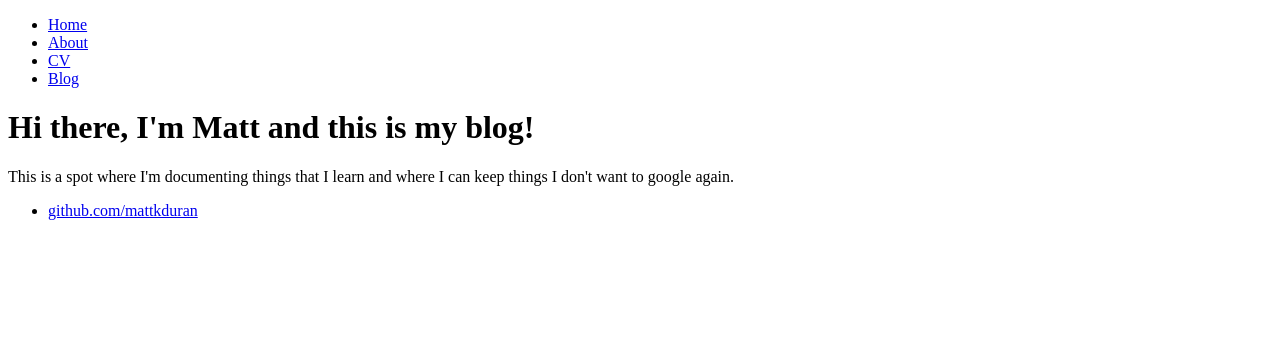
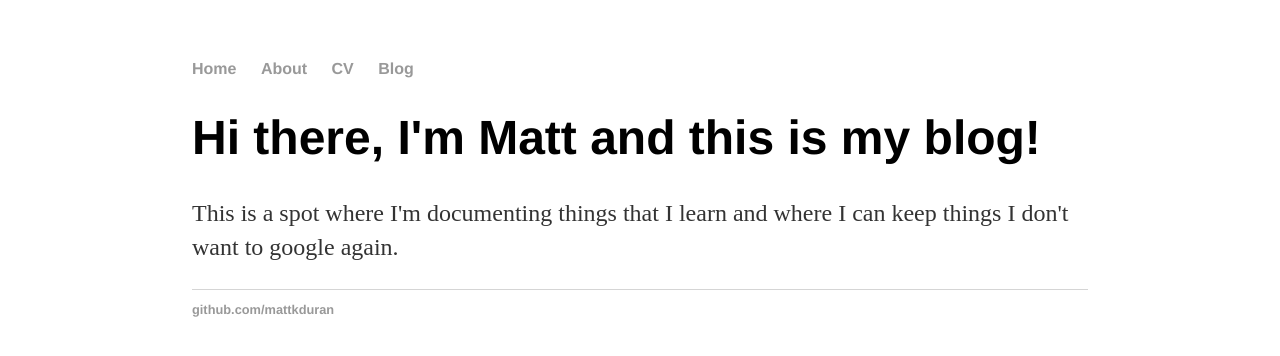
Before and after one commit to mattkduran/mattkduran.github.io, a Jekyll site: the page index.html, which Jekyll copies as it is, in a window 1280 px wide. Shown: the top 356 px of the page. Built offline with Jekyll 4.4.1, drawn with Linux system fonts in a browser that asks for light colours.

Commit message:
Moving the css around. Aw, yeah, back to myspace!

```diff
--- a/css/main.css
+++ b/css/main.css
@@ -1,43 +1,43 @@
- ---
- ---
-
-@import "{{ site.theme }}";
-
-/* The sidebar menu */
-.sidenav {
-  height: 100%; /* Full-height: remove this if you want "auto" height */
-  width: 160px; /* Set the width of the sidebar */
-  position: fixed; /* Fixed Sidebar (stay in place on scroll) */
-  z-index: 1; /* Stay on top */
-  top: 0; /* Stay at the top */
-  left: 0;
-  background-color: #111; /* Black */
-  overflow-x: hidden; /* Disable horizontal scroll */
-  padding-top: 20px;
+body {
+    margin: 60px auto;
+    width: 70%;
+}
+nav ul, footer ul {
+    font-family:'Helvetica', 'Arial', 'Sans-Serif';
+    padding: 0px;
+    list-style: none;
+    font-weight: bold;
+}
+nav ul li, footer ul li {
+    display: inline;
+    margin-right: 20px;
+}
+a {
+    text-decoration: none;
+    color: #999;
+}
+a:hover {
+    text-decoration: underline;
+}
+h1 {
+    font-size: 3em;
+    font-family:'Helvetica', 'Arial', 'Sans-Serif';
+}
+p {
+    font-size: 1.5em;
+    line-height: 1.4em;
+    color: #333;
+}
+footer {
+    border-top: 1px solid #d5d5d5;
+    font-size: .8em;
 }
 
-/* The navigation menu links */
-.sidenav a {
-  padding: 6px 8px 6px 16px;
-  text-decoration: none;
-  font-size: 25px;
-  color: #818181;
-  display: block;
+ul.posts {
+    margin: 20px auto 40px;
+    font-size: 1.5em;
 }
 
-/* When you mouse over the navigation links, change their color */
-.sidenav a:hover {
-  color: #f1f1f1;
+ul.posts li {
+    list-style: none;
 }
-
-/* Style page content */
-.main {
-  margin-left: 160px; /* Same as the width of the sidebar */
-  padding: 0px 10px;
-}
-
-/* On smaller screens, where height is less than 450px, change the style of the sidebar (less padding and a smaller font size) */
-@media screen and (max-height: 450px) {
-  .sidenav {padding-top: 15px;}
-  .sidenav a {font-size: 18px;}
-}
```
